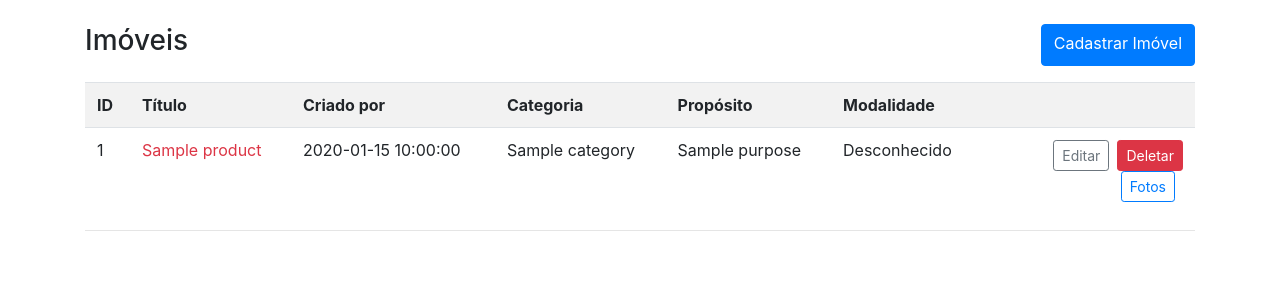
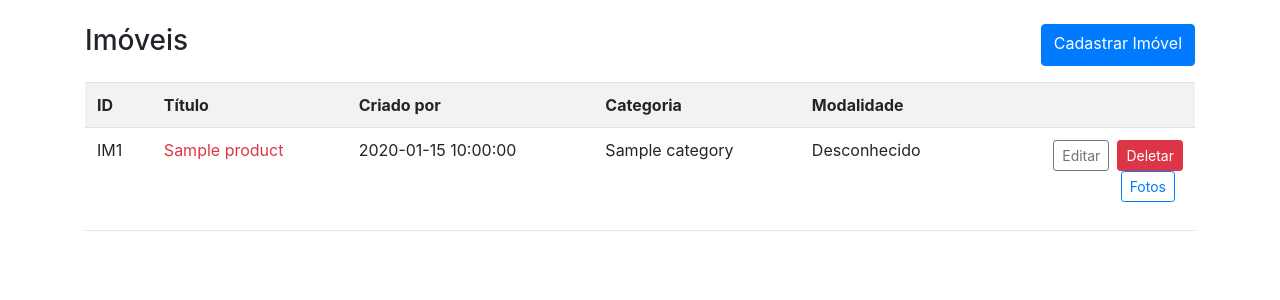
Before and after one commit to lucas-av7/realtor-dashboard, a Flask app: template app/templates/products/products.html in a window 1280 px wide. Shown: the part 56-356 px from the top of the page. Run offline with Flask 2, Linux system fonts and the light colour scheme; the template is opened without the code that fills it: most values are stand-ins (such as "Sample title", 1, 10 or a date in 2020); some libraries are stand-ins or nearby versions.

Commit message:
[lCWHxeHo] Add IM prefix in product ID

```diff
--- a/app/templates/products/products.html
+++ b/app/templates/products/products.html
@@ -11,17 +11,15 @@
       <th>Título</th>
       <th>Criado por</th>
       <th>Categoria</th>
-      <th>Propósito</th>
       <th>Modalidade</th>
       <th style="width: 215px;"></th>
     </tr>
     {% for product in products %}
     <tr>
-      <td>{{ product.id }}</td>
+      <td>IM{{ product.id }}</td>
       <td class='{{"text-success" if product.is_active == 1 else "text-danger"}}'>{{ product.title }}</td>
       <td>{{ product.created_by }}</td>
       <td>{{ product.category }}</td>
-      <td>{{ product.purpose }}</td>
       {% if product.modality == 'rent' %}
         <td>Aluguel</td>
       {% elif product.modality == 'sell' %}
```
